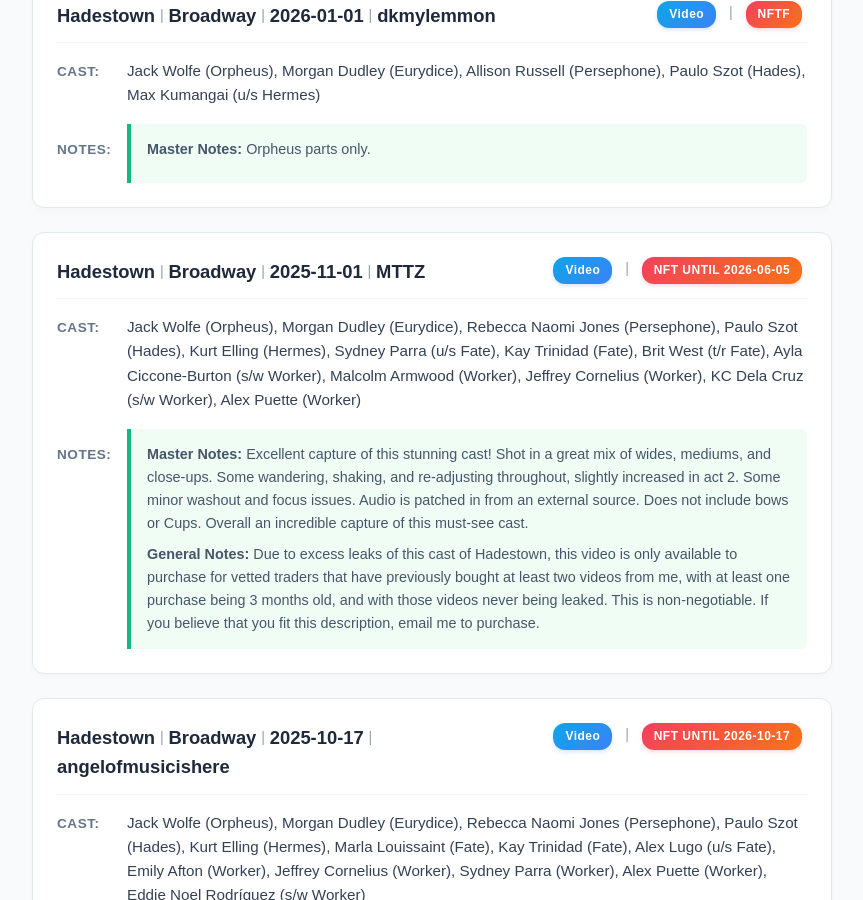
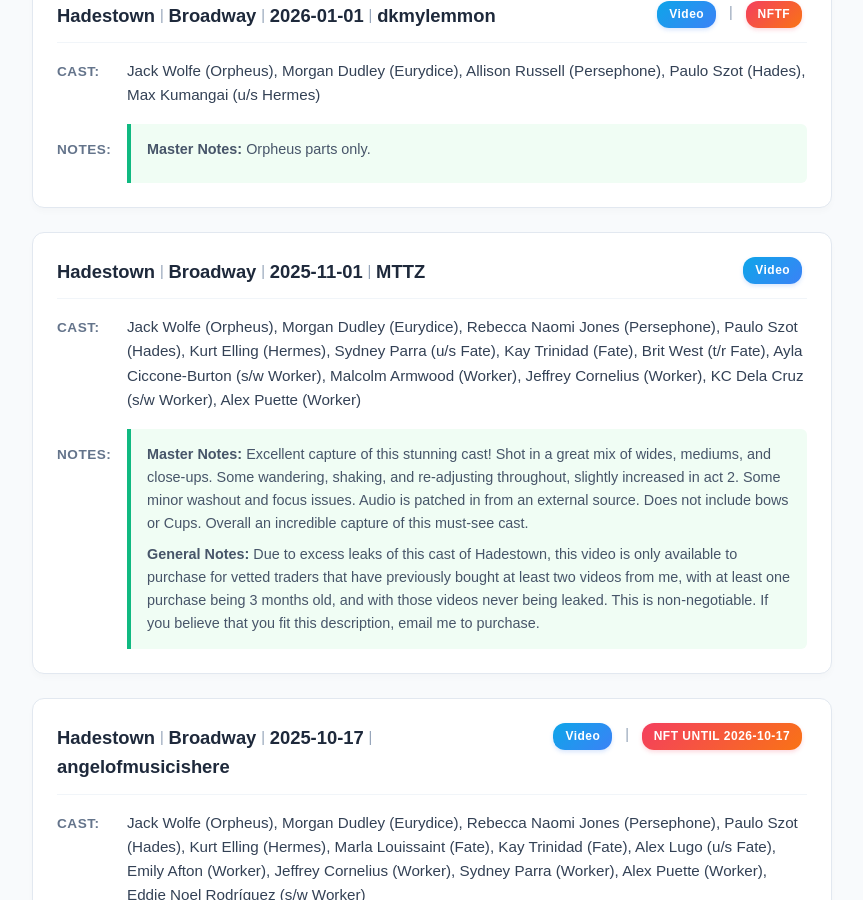
Before and after one commit to DireSpider/direspider.github.io, a Jekyll site: the page built from wants/index.html, in a window 1280 px wide and 900 px high, scrolled down 6207 px. Shown: the whole window, without its empty margins (208-1071 px from the left). Built offline with Jekyll 4.4.1, drawn with Linux system fonts in a browser that asks for light colours.

Commit message:
update my wants include html

```diff
--- a/_includes/wants.html
+++ b/_includes/wants.html
@@ -834,9 +834,6 @@
 
 
 
-
-    <span class="separator">|</span>
-    <span class="nft-badge">NFT until 2026-06-05</span>
 
 
              </div>
```
